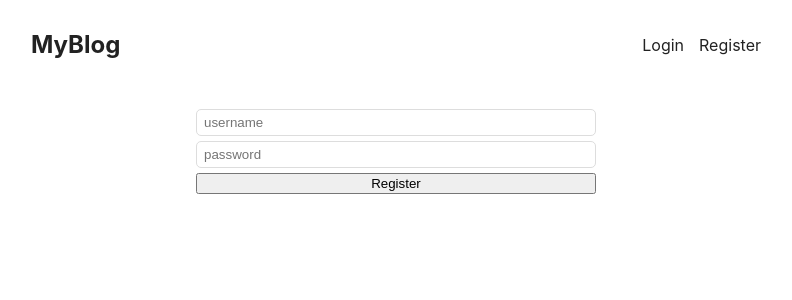
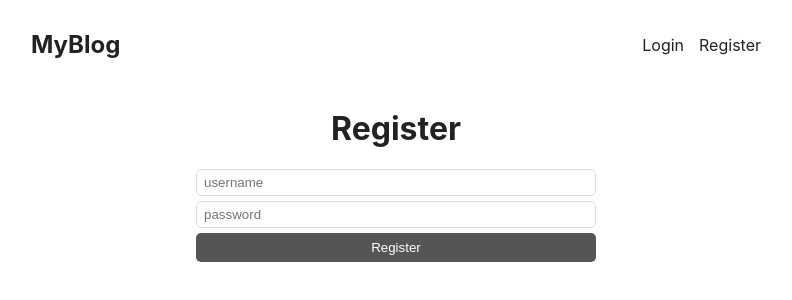
Before and after one commit to SebastianM08/Blog-App, a React (Create React App) app in the folder client/my-app/: page /register in a window 1280 px wide. Shown: the top 300 px of the page, without its empty margins (244-1036 px from the left). Built offline with nearby package versions, Linux system fonts and the light colour scheme.

Commit message:
MongoDB added

```diff
--- a/client/my-app/src/App.css
+++ b/client/my-app/src/App.css
@@ -82,4 +82,12 @@ input{
 button{
     width: 100%;
     display: block;
+    background-color: #555;
+    border: 0;
+    color: #fff;
+    border-radius: 5px;
+    padding: 7px 0;
 }
+form h1{
+    text-align: center;
+}
--- a/client/my-app/src/pages/LoginPage.js
+++ b/client/my-app/src/pages/LoginPage.js
@@ -1,6 +1,7 @@
 export default function LoginPage() {
     return (
         <form className="login">
+            <h1>Login</h1>
             <input type="text" placeholder="username"/>
             <input type="password" placeholder="password"/>
             <button>Login</button>
--- a/client/my-app/src/pages/RegisterPage.js
+++ b/client/my-app/src/pages/RegisterPage.js
@@ -1,9 +1,33 @@
+import {useState} from "react";
+
 export default function RegisterPage() {
-    return (
-        <form className="register">
-            <input type="text" placeholder="username"/>
-            <input type="password" placeholder="password"/>
-            <button>Register</button>
-        </form>
-    );
+  const [username, setUsername] = useState('');
+  const [password, setPassword] = useState('');
+  async function register(ev) {
+    ev.preventDefault();
+    const response = await fetch('http://localhost:4000/register', {
+      method: 'POST',
+      body: JSON.stringify({username,password}),
+      headers: {'Content-Type':'application/json'},
+    });
+    if (response.status === 200) {
+      alert('registration successful');
+    } else {
+      alert('registration failed');
+    }
+  }
+  return (
+    <form className="register" onSubmit={register}>
+      <h1>Register</h1>
+      <input type="text"
+             placeholder="username"
+             value={username}
+             onChange={ev => setUsername(ev.target.value)}/>
+      <input type="password"
+             placeholder="password"
+             value={password}
+             onChange={ev => setPassword(ev.target.value)}/>
+      <button>Register</button>
+    </form>
+  );
 }
```
Also changed, not shown: 2 other files (tests, documents, lock files or other folders).
